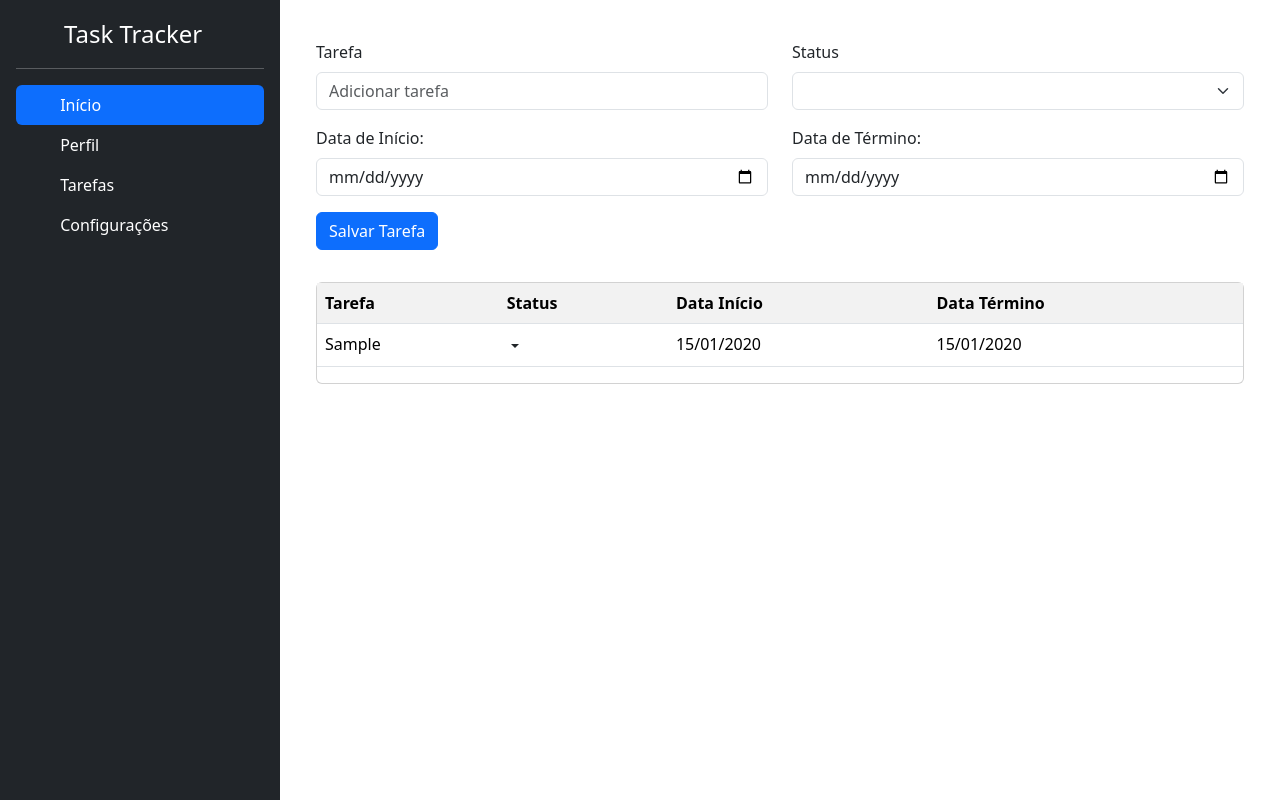
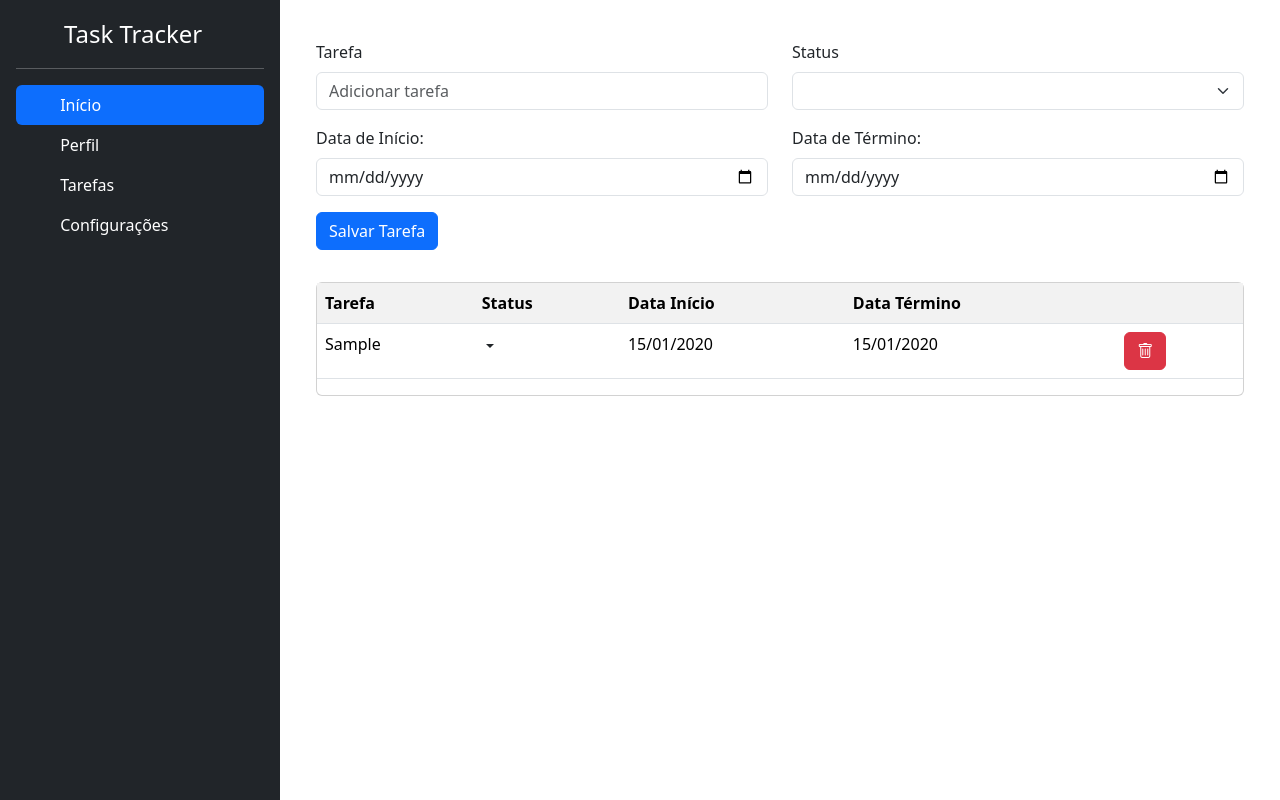
Before and after one commit to e-nayR/task-tracker, a Vue app: page / in a window 1280 px wide. Both pictures are taken after typing "Sample", "2020-01-15", "2020-01-15" into the empty fields and a click on the button "Salvar Tarefa". Built offline with nearby package versions, Linux system fonts and the light colour scheme.

Commit message:
feat:removendo task e arrumando bug da data

```diff
--- a/src/App.vue
+++ b/src/App.vue
@@ -4,6 +4,7 @@ import Header from './components/Header.vue'
 import TaskForm from './components/TaskForm.vue'
 // import TaskBoard from './components/TaskBoard.vue'
 import TaskList from './components/TaskList.vue'
+import { createPopper } from '@popperjs/core'
 
 const tasks = ref([])
 
@@ -15,10 +16,15 @@ const status_list = [
 
 function addTask(data) {
   tasks.value.push(data)
+  console.log(tasks.value)
 }
 
 function updateTask(data){
   tasks.value[data.index] = data.task
+}
+
+function removeTask(data){
+  tasks.value.splice(data.index, 1)
 }
 
 </script>
@@ -28,7 +34,7 @@ function updateTask(data){
     <Header />
     <div class="p-4 flex-grow-1">
       <TaskForm @add-task="addTask" :status_list="status_list"/>
-      <TaskList :tasks="tasks" @update-task="updateTask" :status_list="status_list" />
+      <TaskList :tasks="tasks" @update-task="updateTask" @remove-task="removeTask" :status_list="status_list" />
     </div>
   </div>
 
--- a/src/components/TaskList.vue
+++ b/src/components/TaskList.vue
@@ -1,9 +1,8 @@
 <script setup>
 import { ref } from 'vue'
-import { isToday, format, parseISO } from 'date-fns'
-const today = new Date()
+import { isToday, format, parseISO, differenceInCalendarDays } from 'date-fns'
 
-const emit = defineEmits(['update-task'])
+const emit = defineEmits(['update-task', 'remove-task'])
 
 const props = defineProps({
   tasks: {
@@ -16,18 +15,20 @@ const props = defineProps({
   },
 })
 
-// Problema: erro na data, está ficando com um dia a menos do escolhido
 function formatDate(date) {
-  const iso_date = parseISO(date)
-  if (isToday(iso_date)) {
-    return 'Hoje'
-  }
+  if (!date) return ''
 
-  const date_diference = iso_date.getDate() - today.getDate()
-  if (date_diference == (-1)) return 'Ontem'
-  if (date_diference == 1) return 'Amanhã'
+  const [year, month, day] = date.split('-').map(Number)
+  const iso_date = new Date(year, month - 1, day)
+  const today = new Date()
 
-  return format(date, 'dd/MM/yyyy')
+  if (isToday(iso_date)) return 'Hoje'
+
+  const diff = differenceInCalendarDays(iso_date, today)
+  if (diff === -1) return 'Ontem'
+  if (diff === 1) return 'Amanhã'
+
+  return format(iso_date, 'dd/MM/yyyy')
 }
 
 function statusClass(val) {
@@ -66,7 +67,12 @@ function isEditing(index, field) {
 
 function saveEditedField() {
   edit_field.value = { index: null, field: null }
-  console.log(props.tasks)
+}
+
+function removeTask(task_index, ) {
+  emit('remove-task', {
+    index: task_index
+  })
 }
 
 
@@ -84,6 +90,7 @@ function saveEditedField() {
                 <th>Status</th>
                 <th>Data Início</th>
                 <th>Data Término</th>
+                <th></th>
               </tr>
               <tr v-for="task, t_index in tasks" :key="t_index">
                 <td @click="editField(t_index, 'text')">
@@ -151,13 +158,11 @@ function saveEditedField() {
                     {{ task.date_end != null ? formatDate(task.date_end) : '' }}
                   </template>
                 </td>
-                <!-- <td>
-                  <a class="btn btn-primary btn-action mr-1" data-toggle="tooltip" title="" data-original-title="Edit"><i
-                      class="bi bi-pencil"></i></a>
-                  <a class="btn btn-danger btn-action" data-toggle="tooltip" title=""
+                <td>
+                  <a class="btn btn-danger btn-action" data-toggle="tooltip"
                     data-confirm="Are You Sure?|This action can not be undone. Do you want to continue?"
-                    data-confirm-yes="alert('Deleted')" data-original-title="Delete"><i class="bi bi-trash"></i></a>
-                </td> -->
+                    data-confirm-yes="alert('Deleted')" @click.prevent="removeTask(t_index)"><i class="bi bi-trash"></i></a>
+                </td>
               </tr>
             </tbody>
           </table>
```
